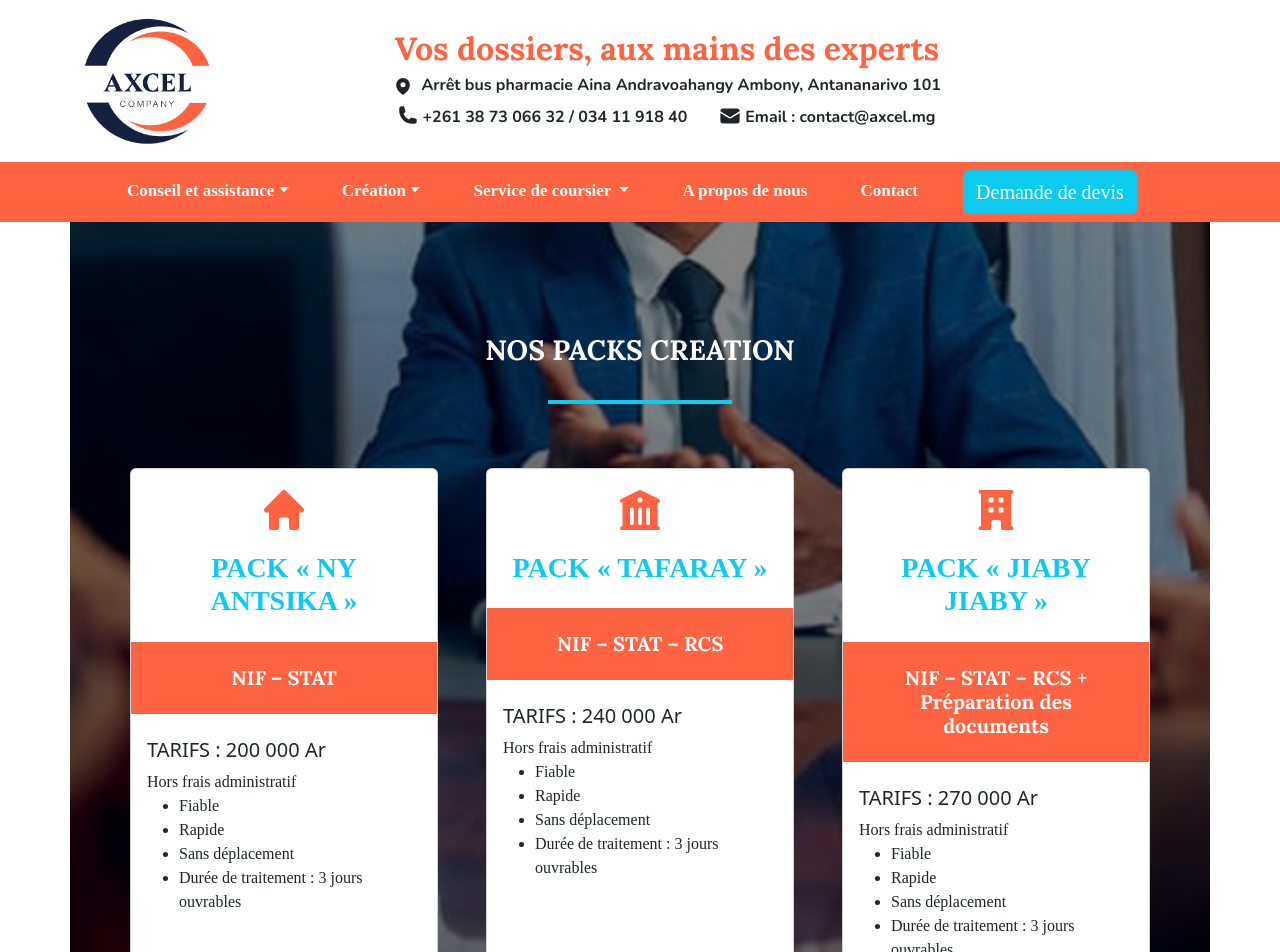
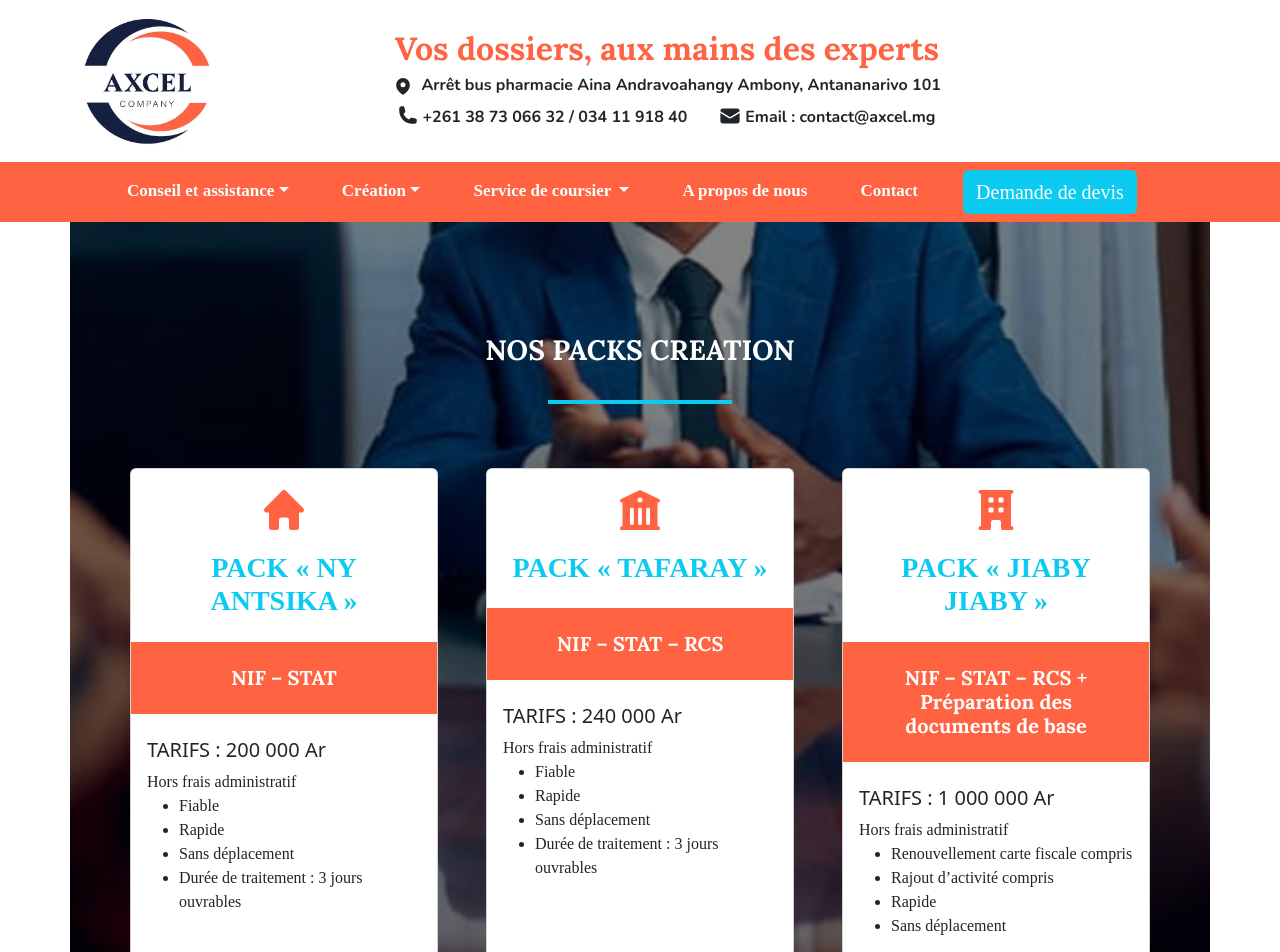
Before and after one commit to hrzmkl/axcel-project, a Next.js app: page /creation-entreprise-individuelle in a window 1280 px wide. Shown: the top 952 px of the page. Built offline with nearby package versions, Linux system fonts and the light colour scheme; some icons are missing.

Commit message:
Update content: Pack Jiaby Jiaby

```diff
--- a/app/(pages)/(creation)/creation-entreprise-individuelle/page.tsx
+++ b/app/(pages)/(creation)/creation-entreprise-individuelle/page.tsx
@@ -64,16 +64,16 @@ export default function Page() {
 							<div className="card-header bg-transparent p-0 border-0 text-center pt-3">
                                 <BuildingOfficeIcon className={`${styles.icon2} axel-text-orange icon3`} />
 								<h2 className="text-center text-info fw-bold fs-3 p-3">PACK « JIABY JIABY »</h2>
-								<h3 className="card-title text-center axel-bg-orange p-4">NIF – STAT – RCS + Préparation des documents</h3>
+								<h3 className="card-title text-center axel-bg-orange p-4">NIF – STAT – RCS + Préparation des documents de base</h3>
 							</div>
 							<div className="card-body">
-								<h5>TARIFS : 270 000 Ar </h5>
+								<h5>TARIFS : 1 000 000 Ar </h5>
 								<p>Hors frais administratif</p>
 								<ul>
-									<li>Fiable</li>
+									<li>Renouvellement carte fiscale compris</li>
+									<li>Rajout d’activité compris</li>
 									<li>Rapide</li>
 									<li>Sans déplacement</li>
-									<li>Durée de traitement : 3 jours ouvrables</li>
 								</ul>
 							</div>
 						</div>
```
